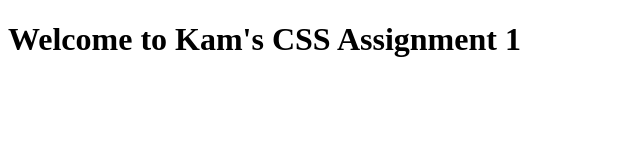
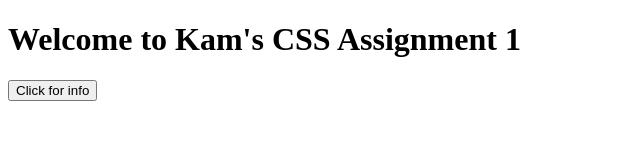
Before and after one commit to KH0CS/COMP002.Assignment1, a plain HTML site: page index.html in a window 1280 px wide. Shown: the whole page, without its empty margins (0-640 px from the left). Drawn offline with Linux system fonts and the light colour scheme.

Commit message:
Added method 3 an Inline JS code.

```diff
--- a/index.html
+++ b/index.html
@@ -15,5 +15,8 @@
   <!--Method 2: External File-->
     <script src="script.js"></script>
 
+  <!--Method 3 Inline code -->
+  <button onclick="alert('This is method 3 of how to add JS inline');">Click for info</button>
+
 </body>
 </html>
```
